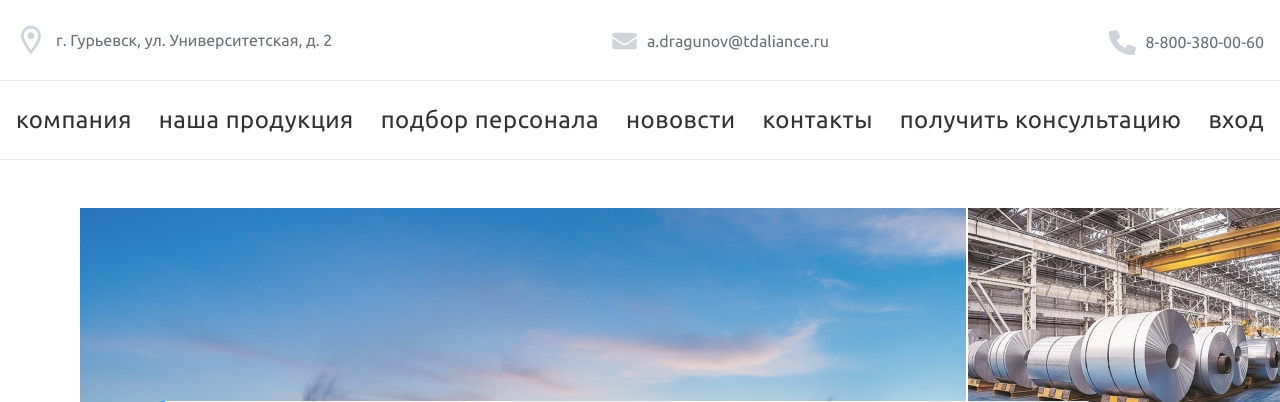
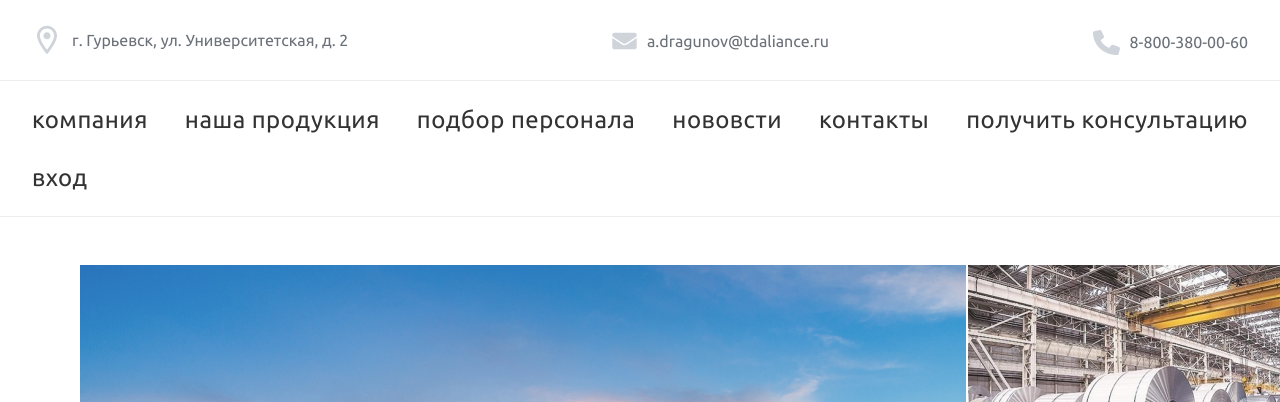
Before and after one commit to ilyuhin6/Metalprom, a PHP site: page / in a window 1280 px wide. Shown: the top 402 px of the page. Run offline with PHP 8.4, Linux system fonts and the light colour scheme.

Commit message:
fix: header

```diff
--- a/css/style.css
+++ b/css/style.css
@@ -23,7 +23,8 @@ body {
   font-family: "Ubuntu", serif;
 }
 
-.top-info {
+.top-info,
+.header-nav {
   display: flex;
   padding: 1.5625rem 0;
   border-bottom: 1px solid #ebeef0;
@@ -31,7 +32,7 @@ body {
 
 .container-info {
   width: 100.625rem;
-  padding: 0 1rem;
+  padding: 0 2rem;
   margin: 0 auto;
 }
 
@@ -40,15 +41,20 @@ body {
   display: flex;
   align-items: baseline;
   justify-content: space-between;
+  flex-wrap: wrap;
+  gap: 30px;
 }
 
-.info-item,
-.info-item a {
+.info-item {
   display: flex;
   align-items: center;
   gap: 10px;
   color: #6b7179;
   font-size: 1rem;
+}
+
+.info-item a {
+  color: #6b7179;
 }
 
 .info-item address {
@@ -57,6 +63,7 @@ body {
 /* END TOP-INFO */
 
 /* START HEADER-NAV */
+
 .header-nav-link {
   color: #333333;
   font-weight: 400;
@@ -141,6 +148,9 @@ body {
   color: #333333;
   width: 38rem;
 }
+/* END Header content */
+
+/* START MOBALE Menu */
 
 @media (max-width: 1250px) {
   html {
@@ -152,4 +162,7 @@ body {
   html {
     font-size: 11px;
   }
+  .top-info {
+    display: none;
+  }
 }
--- a/index.html
+++ b/index.html
@@ -38,7 +38,7 @@
     </div>
 
     <header class="header">
-        <nav class="header-nav top-info">
+        <nav class="header-nav">
             <div class="container-info">
                 <ul class="header-nav-list info-list">
                     <li class="header-nav-item">
@@ -82,7 +82,6 @@
         <!-- /.header-nav -->
         <div class="header-content">
             <div class="header-image"></div>
-
             <div class="header-box-logo">
                 <div class="header-box-wrapper">
                     <img src="./img/logo.png" alt="логотип металпром" width="94" height="79">
@@ -93,14 +92,11 @@
                     традиции и технологи старейшего завода
                     Сибири ОАО «ГМЗ» основанного в 1816 году
                 </p>
-
             </div>
             <!-- /.header-box-logo -->
-            < </div>
-                <!-- /.header-content -->
-
+        </div>
+        <!-- /.header-content -->
     </header>
-    <!-- /.header-nav -->
 
     <script src="./js/main.js"></script>
 </body>
```
Also changed, not shown: js/main.js (+40 -0 lines).
